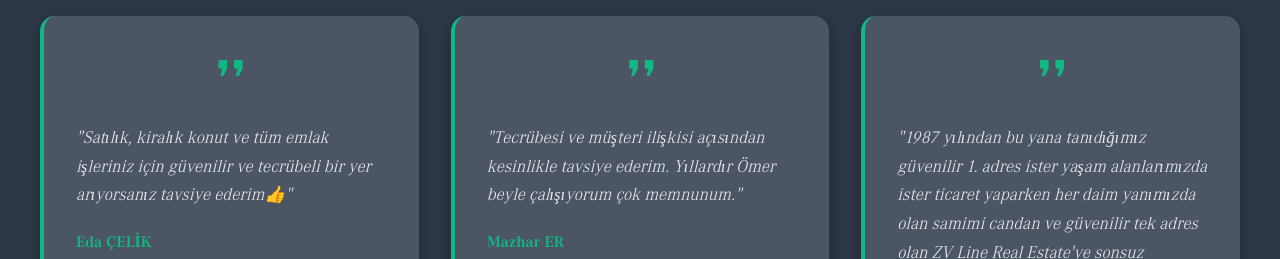
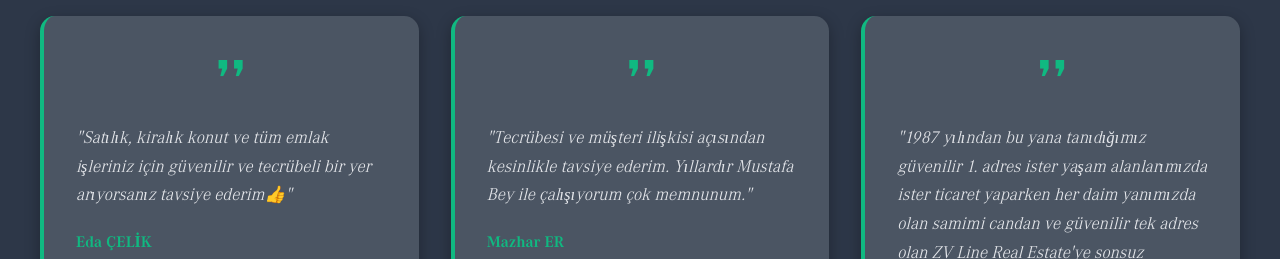
Before and after one commit to mrtanlclk/emlak, an Angular app: page / in a window 1280 px wide. Shown: the part 2680-2939 px from the top of the page. Built offline with nearby package versions, Linux system fonts and the light colour scheme.

Commit message:
Update bug fix

```diff
--- a/package.json
+++ b/package.json
@@ -7,7 +7,7 @@
     "build": "ng build",
     "watch": "ng build --watch --configuration development",
     "test": "ng test",
-    "deploy": "ng build emlak --base-href=/emlak/ && npx angular-cli-ghpages --dir=dist/emlak/browser"
+    "deploy": "ng build --base-href=/ && npx angular-cli-ghpages --dir=dist/emlak/browser"
   },
   "prettier": {
     "printWidth": 100,
--- a/src/app/anasayfa/anasayfa.html
+++ b/src/app/anasayfa/anasayfa.html
@@ -134,8 +134,8 @@
 
       <div class="testimonial-card">
         <div class="testimonial-header">❜❜</div>
-        <p class="testimonial-text">"Tecrübesi ve müşteri ilişkisi açısından kesinlikle tavsiye ederim. Yıllardır Ömer
-          beyle çalışıyorum çok memnunum."</p>
+        <p class="testimonial-text">"Tecrübesi ve müşteri ilişkisi açısından kesinlikle tavsiye ederim. Yıllardır Mustafa
+          Bey ile çalışıyorum çok memnunum."</p>
         <div class="testimonial-author">
           <strong>Mazhar ER</strong>
         </div>
```
